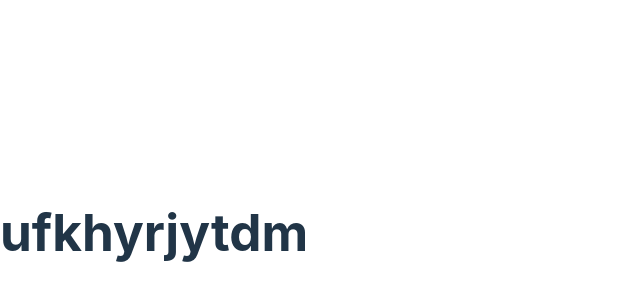
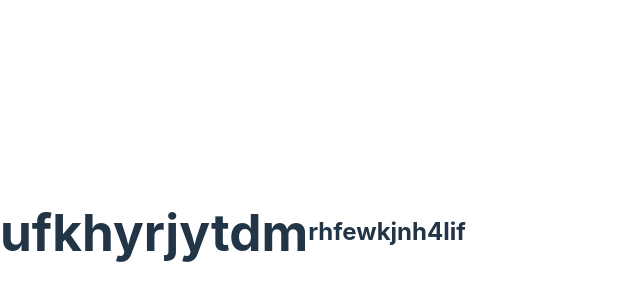
Before and after one commit to EbiEEYY/proj-eeeyyy, a website built with Vite: page index.html in a window 1280 px wide. Shown: the part 168-468 px from the top of the page, without its empty margins (0-640 px from the left). Built offline with nearby package versions, Linux system fonts and the light colour scheme.

Commit message:
Update index.html

```diff
--- a/index.html
+++ b/index.html
@@ -8,6 +8,7 @@
   </head>
   <body>
     <h1>ufkhyrjytdm</h1>
+    <h2>rhfewkjnh4lif</h2>
     <script type="module" src="/main.js"></script>
   </body>
 </html>
```
